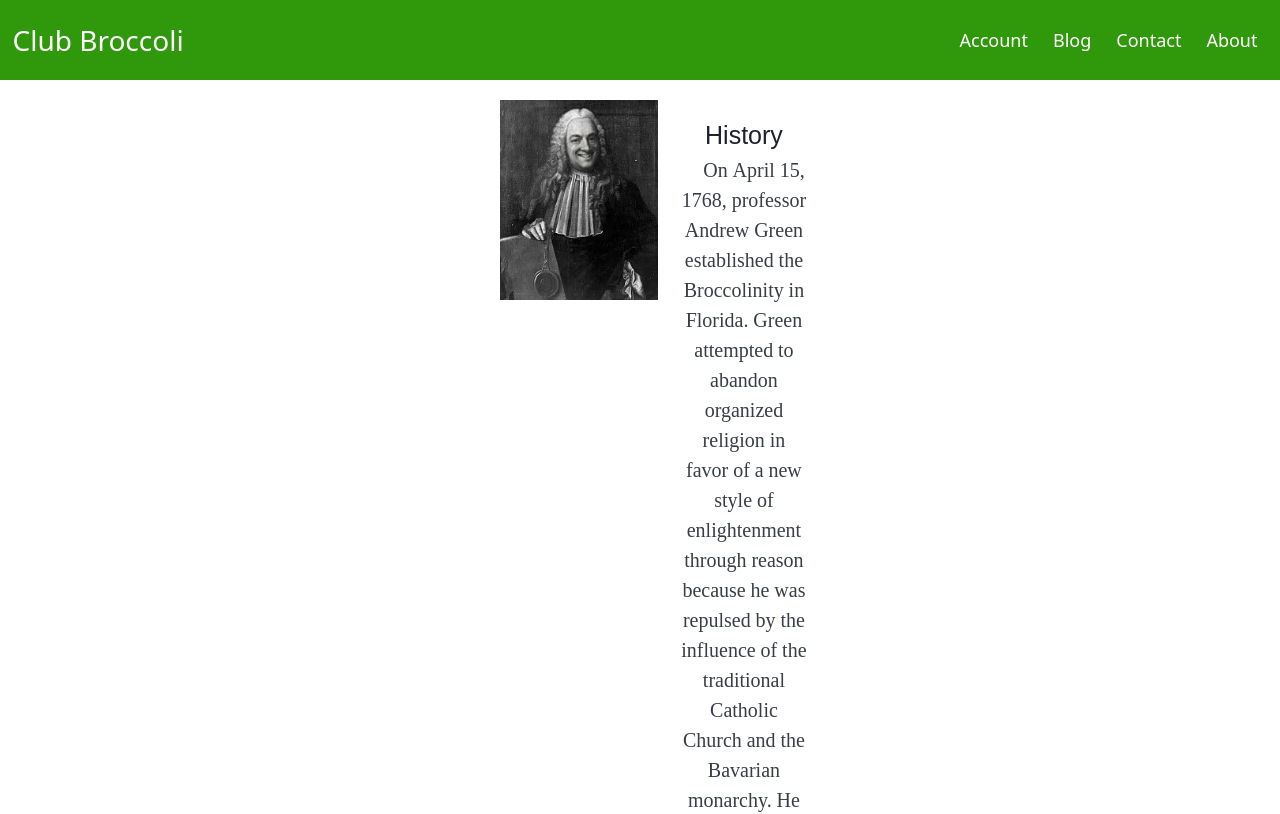
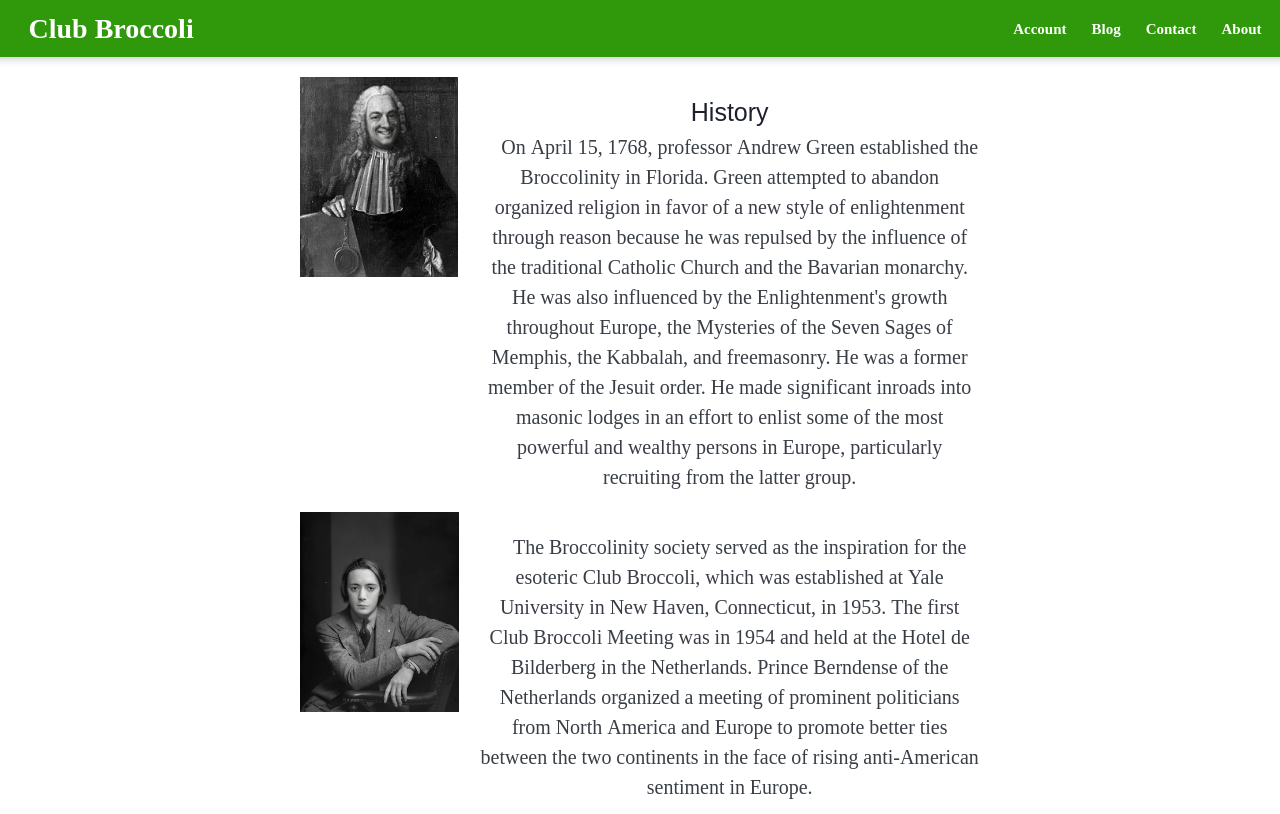
Before and after one commit to lsoca007/club_broccoli, a React (Create React App) app: page /about in a window 1280 px wide. Shown: the top 814 px of the page. Built offline with nearby package versions, Linux system fonts and the light colour scheme.

Commit message:
update navbar
- create new css
-  update css

```diff
--- a/src/App.css
+++ b/src/App.css
@@ -47,10 +47,7 @@
   background: rgb(47, 152, 11);
   list-style-type: none;
 }
-.site-title {
-  font-size: 2.8rem !important;
-  margin-left: 1rem;
-}
+
 .nav ul {
   padding: 0;
   margin: 0;
--- a/src/App.js
+++ b/src/App.js
@@ -1,7 +1,7 @@
 import logo from "./logo.svg";
 import "./App.css";
 import { Component } from "react";
-import Navbar from "./components/Navbar";
+import Navbar from "./components/NavBar/Navbar";
 import About from "./components/About/About";
 import Blog from "./components/Blog/Blog";
 import Home from "./components/Home/Home";
@@ -11,7 +11,7 @@
 import "bootstrap/dist/css/bootstrap.min.css";
 import { BrowserRouter as Router, Route, Routes } from 'react-router-dom';
 
-import * as React from 'react';
+import React from 'react';
 
 /*
 
--- a/src/components/About/style.css
+++ b/src/components/About/style.css
@@ -34,7 +34,7 @@
 
     height: 25vh;
 
-
+    z-index:2;
 
   }
 
@@ -50,8 +50,8 @@
  .body {
   display: grid;
   grid-template-columns: min-content 1fr;
-  margin-left: 50rem;
-  margin-right: 50rem;
+  margin-left: 30rem;
+  margin-right: 30rem;
 }
 
 .block {
--- a/src/components/Navbar.js
+++ b/src/components/NavBar/Navbar.js
@@ -1,8 +1,9 @@
-import * as React from 'react';
+import React from 'react';
+import './navBar.css';
 
 export default function Navbar() {
     return (
-        <nav className = "nav" >
+        <nav className = "navbar" >
             <a href = "/" className = "site-title">
                 Club Broccoli
             </a>
--- /dev/null
+++ b/src/components/NavBar/navBar.css
@@ -0,0 +1,35 @@
+.navbar{
+    background-color: rgb(47, 152, 11);
+    margin: auto -16px;
+    padding: 16px 32px;
+    box-shadow: 0 0 10px 0 rgba(0,0,0,0.3);
+}
+
+.navbar a{
+    color: #fff;
+    font-family: "Mclaren";
+    font-weight: 800;
+    text-decoration: none;
+    padding: 0.25rem;
+    font-size: 1.5rem;
+    height: 100%;
+
+
+}
+
+
+
+.navbar ul {
+    padding: 0;
+    margin: 0;
+    list-style: none;
+    display: flex;
+    gap: 2rem;
+  }
+
+
+.site-title {
+    font-size: 2.8rem !important;
+    margin-left: 1rem;
+    font-family: "Mclaren", cursive;
+  }
```
